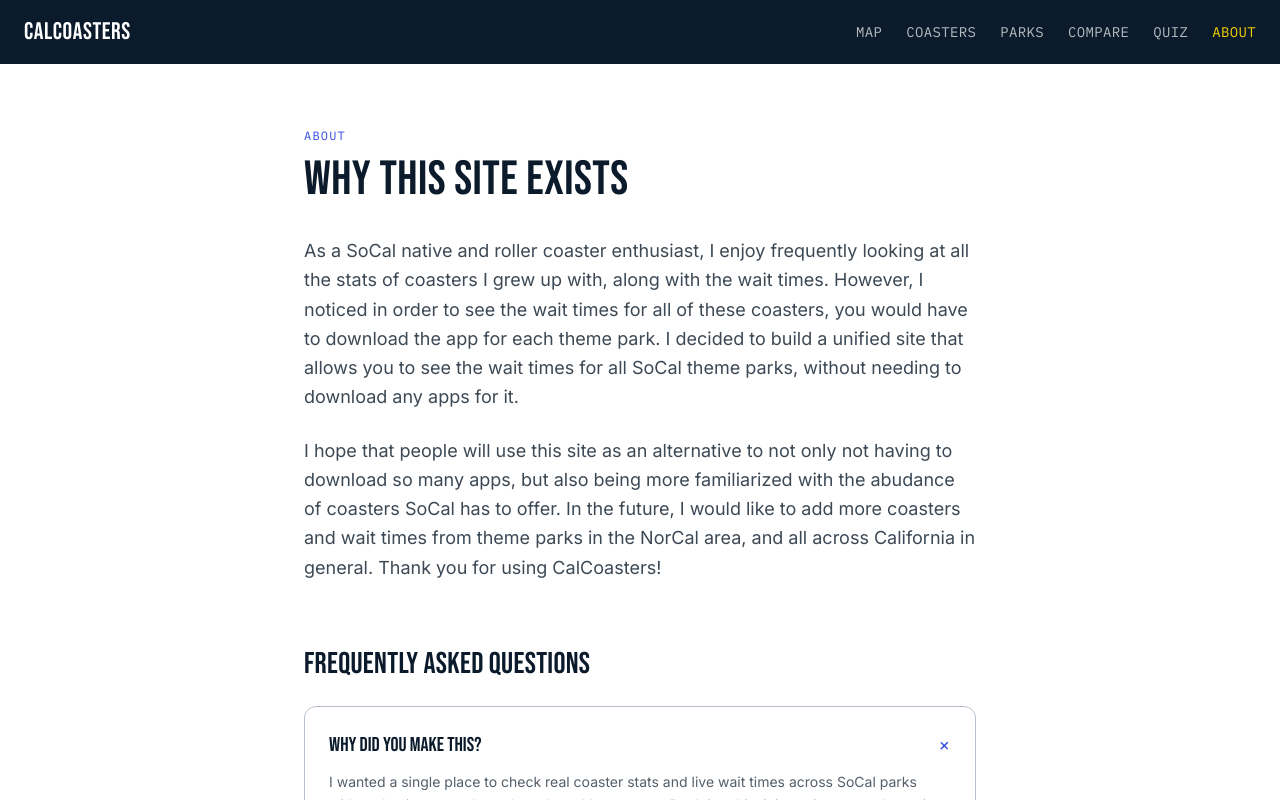
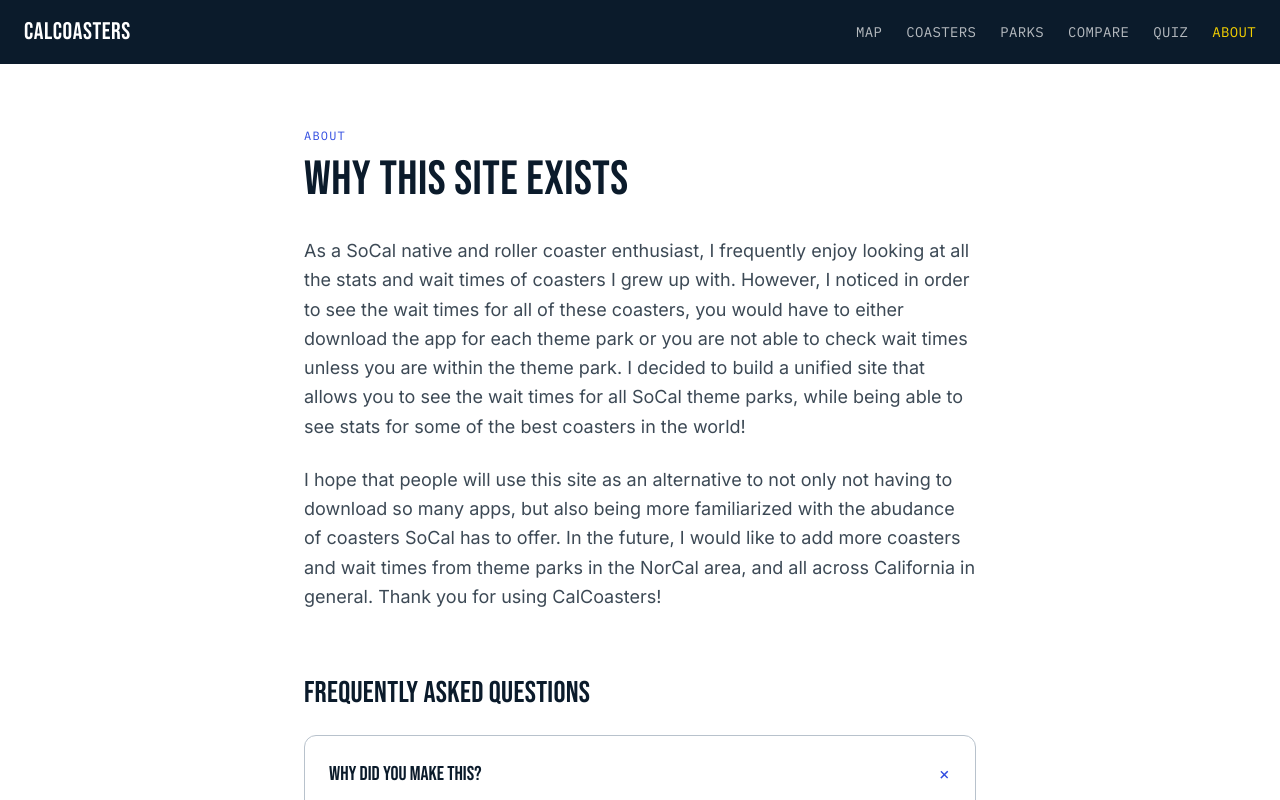
Before and after one commit to Noah-Arechiga/CalCoasters, a Next.js app: page /about in a window 1280 px wide. Shown: the top 800 px of the page. Built offline with nearby package versions, Linux system fonts and the light colour scheme.

Commit message:
Minor changes to files

```diff
--- a/src/app/about/page.tsx
+++ b/src/app/about/page.tsx
@@ -56,11 +56,12 @@ export default function AboutPage() {
         <h1 className="text-5xl mb-8">Why This Site Exists</h1>
 
         <p className="font-body text-lg text-navy-950/80 leading-relaxed mb-6">
-          As a SoCal native and roller coaster enthusiast, I enjoy frequently looking at all the stats
-          of coasters I grew up with, along with the wait times. However, I noticed in order
-          to see the wait times for all of these coasters, you would have to download the app for
-          each theme park. I decided  to build a unified site that allows you to see the wait times
-          for all SoCal theme parks, without needing to download any apps for it.
+          As a SoCal native and roller coaster enthusiast, I frequently enjoy looking at all the stats
+          and wait times of coasters I grew up with. However, I noticed in order to see the wait times
+          for all of these coasters, you would have to either download the app for each theme park or
+          you are not able to check wait times unless you are within the theme park. I decided to
+          build a unified site that allows you to see the wait times for all SoCal theme parks,
+          while being able to see stats for some of the best coasters in the world!
         </p>
         <p className="font-body text-lg text-navy-950/80 leading-relaxed mb-16">
           I hope that people will use this site as an alternative to not only not having
--- a/src/components/CoasterThumb.tsx
+++ b/src/components/CoasterThumb.tsx
@@ -10,7 +10,6 @@ interface CoasterThumbProps {
   imageUrl: string | null;
   name: string;
   type: string;
-  design: string;
   className?: string;
 }
 
@@ -18,7 +17,6 @@ export default function CoasterThumb({
   imageUrl,
   name,
   type,
-  design,
   className = '',
 }: CoasterThumbProps) {
   if (imageUrl) {
@@ -30,7 +28,6 @@ export default function CoasterThumb({
       className={`flex items-center justify-center bg-gradient-to-br from-navy-800 to-royal text-white ${className}`}
     >
       <span className="font-display text-lg tracking-wide opacity-70">{type}</span>
-      <span className="font-display text-lg tracking-wide opacity-70">{formatEnumLabel(design ?? type)}</span>
     </div>
   );
 }
```
